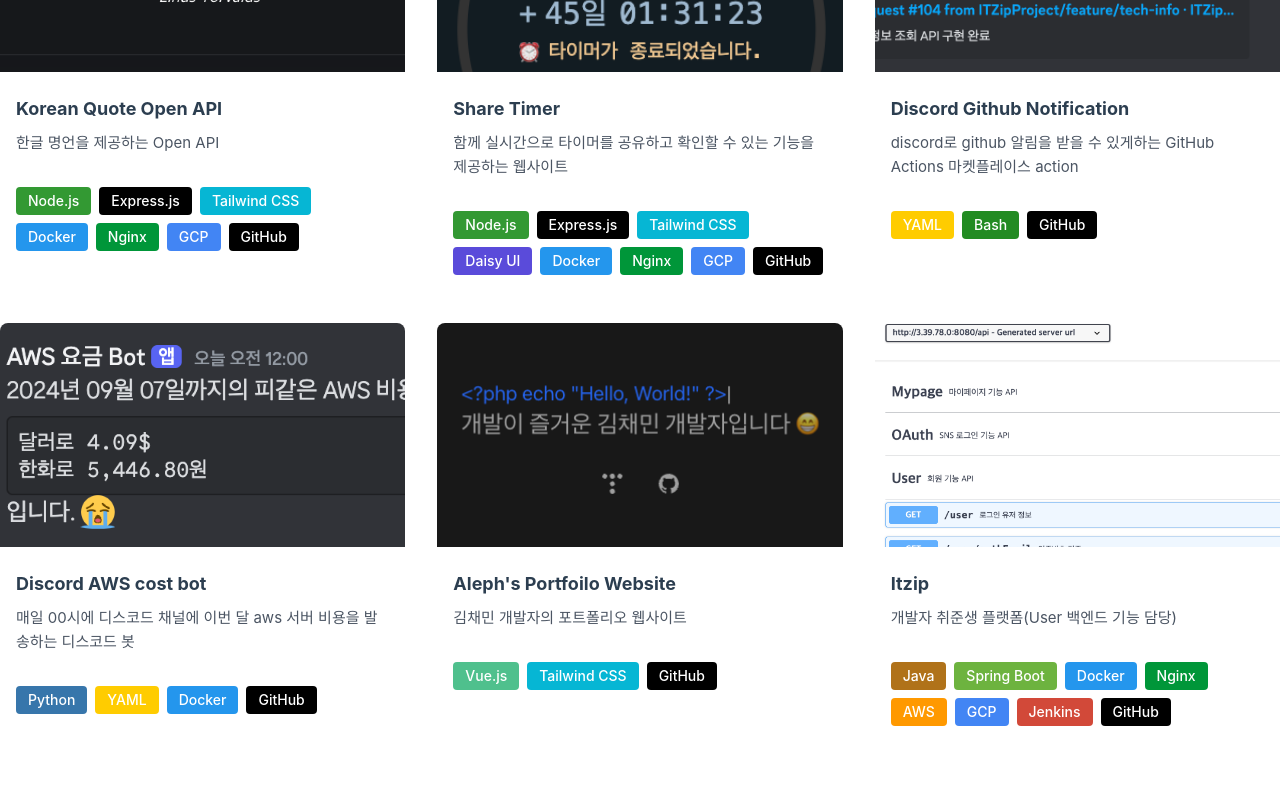
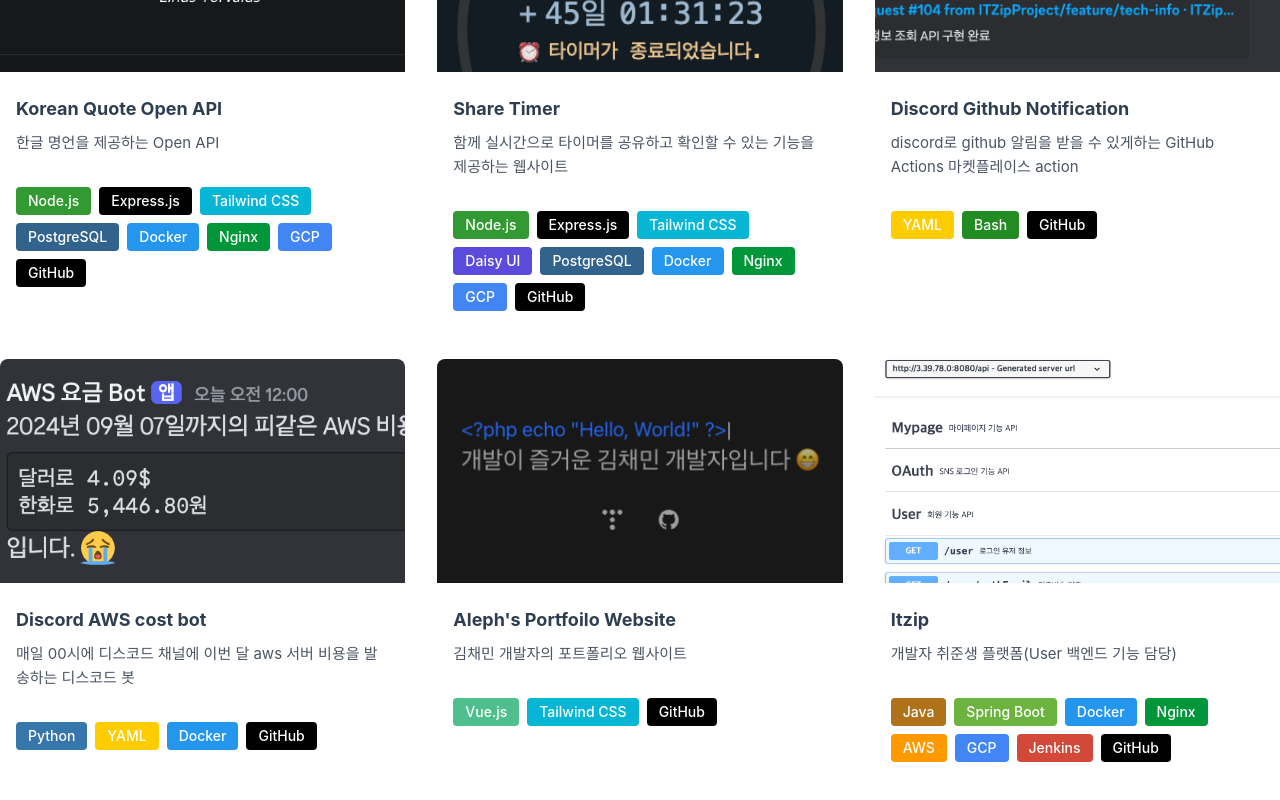
Before and after one commit to Aleph-Kim/portfolio, a Vue app: page / in a window 1280 px wide. Shown: the part 3889-4689 px from the top of the page. Built offline with nearby package versions, Linux system fonts and the light colour scheme.

Commit message:
수정 - languageColor PostgreSQL 추가

```diff
--- a/public/data/languageColor.js
+++ b/public/data/languageColor.js
@@ -9,6 +9,7 @@ export const languageColor = {
     'Express.js': '#000000',
     'Python': '#3776AB',
     MySQL: '#00758F',
+    PostgreSQL: '#31638C',
     HTML: '#E34F26',
     CSS: '#1572B6',
     'Tailwind CSS': '#06B6D4',
--- a/public/data/projects.js
+++ b/public/data/projects.js
@@ -4,7 +4,7 @@ export const projectsData = [
         "title": "Korean Quote Open API",
         "image": "/image/project/korean-quote.png",
         "description": "한글 명언을 제공하는 Open API",
-        "skills": ["Node.js", "Express.js", "Tailwind CSS", "Docker", "Nginx", "GCP", "GitHub"],
+        "skills": ["Node.js", "Express.js", "Tailwind CSS", "PostgreSQL", "Docker", "Nginx", "GCP", "GitHub"],
         "link": "https://quote.aleph.kr/api-docs/",
         "github": "https://github.com/Aleph-Kim/korean-quote"
     },
@@ -13,7 +13,7 @@ export const projectsData = [
         "title": "Share Timer",
         "image": "/image/project/timer.png",
         "description": "함께 실시간으로 타이머를 공유하고 확인할 수 있는 기능을 제공하는 웹사이트",
-        "skills": ["Node.js", "Express.js", "Tailwind CSS", "Daisy UI", "Docker", "Nginx", "GCP", "GitHub"],
+        "skills": ["Node.js", "Express.js", "Tailwind CSS", "Daisy UI", "PostgreSQL", "Docker", "Nginx", "GCP", "GitHub"],
         "github": "https://github.com/Aleph-Kim/share-timer",
         "link": "https://timer.aleph.kr/"
     },
```
